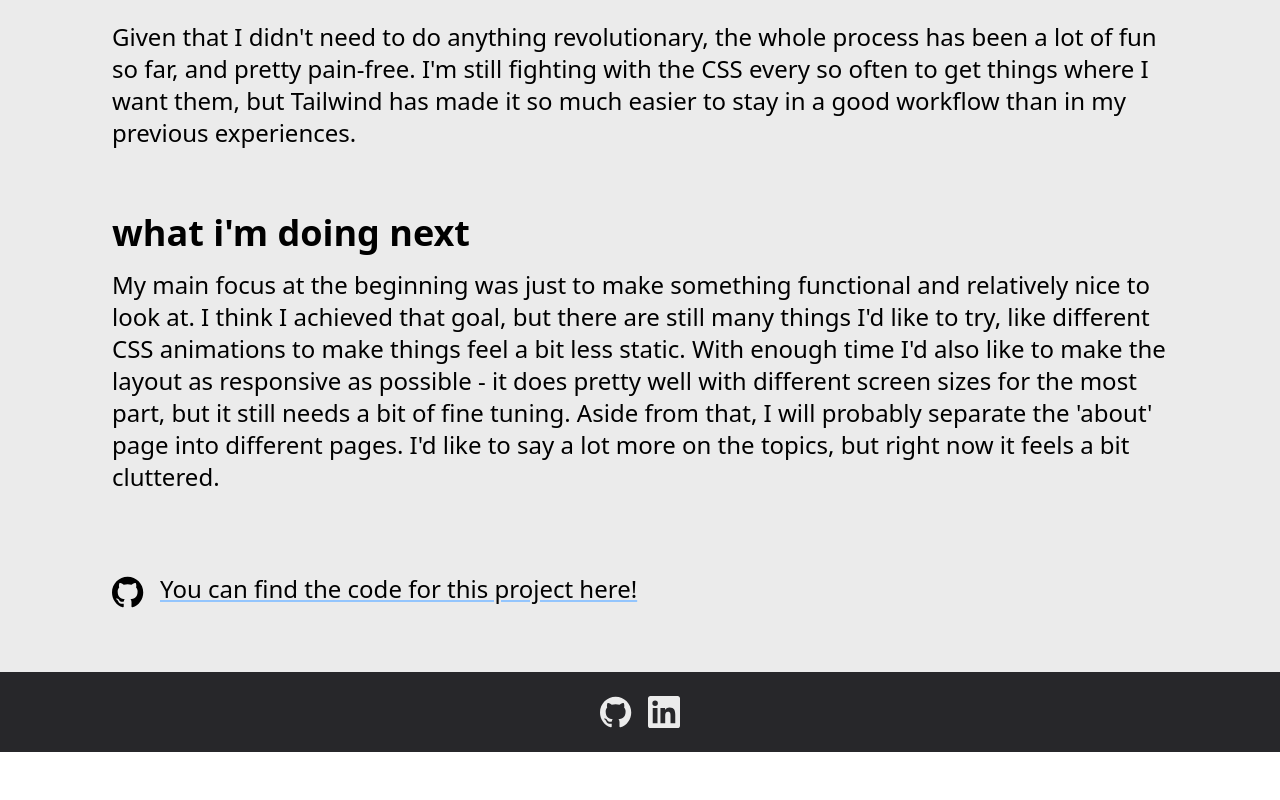
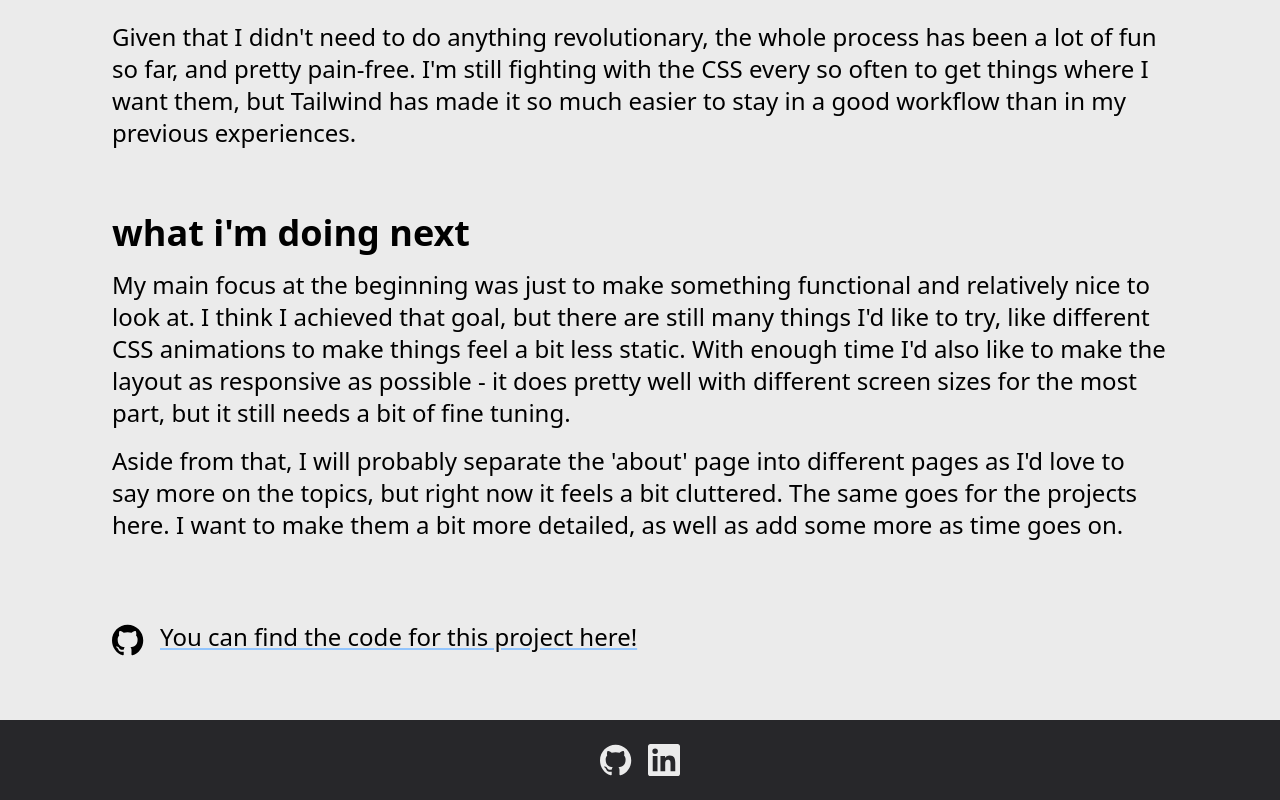
Before and after one commit to dvidbowman/dbowonline, a Next.js app: page /projects/webdev in a window 1280 px wide. Shown: the part 1476-2276 px from the top of the page. Before the commit the page ends 2228 px from the top, so only its background shows below. Built offline with nearby package versions, Linux system fonts and the light colour scheme.

Commit message:
removed no-unescaped-entities rule for now

```diff
--- a/src/components/layout/navbar/Navbar.tsx
+++ b/src/components/layout/navbar/Navbar.tsx
@@ -1,5 +1,3 @@
-import Image from "next/image";
-import Logo from "../../../../public/Logo.jpg";
 import Link from "next/link";
 import IconMenu from "~/icons/IconMenu";
 import IconClose from "~/icons/IconClose";
@@ -54,8 +52,8 @@ export const Navbar: React.FC = () => {
       <div
         className={
           navMenuOpen
-            ? "fixed left-0 top-24 h-screen w-full bg-[#dbdbdb] bg-scroll px-14 pt-8 duration-300 ease-in md:hidden"
-            : "fixed left-[-100%] top-24 w-full px-14 pt-8 duration-300 ease-in"
+            ? "fixed left-0 h-screen w-full bg-[#dbdbdb] px-14 pt-8 duration-300 ease-in md:hidden"
+            : "fixed left-[-100%] h-screen w-full px-14 pt-8 duration-300 ease-in"
         }
       >
         <div className="flex w-full items-center justify-end">
--- a/src/pages/aboutme.tsx
+++ b/src/pages/aboutme.tsx
@@ -8,7 +8,6 @@ import profilePicture from "../../public/profile.jpg";
 import coursework from "../../public/alevelcourseworksc.png";
 import mournes from "../../public/mournes.jpg";
 import davidMournes from "../../public/davidmournes.jpg";
-import davidAtlas from "../../public/atlas.jpg";
 import toubkalSummit from "../../public/toubkalsummit.jpg";
 import atlasOne from "../../public/atlasone.png";
 import atlasTwo from "../../public/atlastwo.png";
--- a/src/pages/index.tsx
+++ b/src/pages/index.tsx
@@ -77,7 +77,7 @@ export default function Home() {
                       dissertation
                     </h1>
                     <p className="pt-3 text-slight-off-white">
-                      My final year project at university: an Android mobile
+                      My final year project at university; an Android mobile
                       application written in Java, using OpenCV for scientific
                       analysis of images
                     </p>
@@ -93,8 +93,8 @@ export default function Home() {
                       this website
                     </h1>
                     <p className="pt-3 text-slight-off-white">
-                      I built this website myself using Next.js, Tailwind and
-                      TypeScript.
+                      I built this website myself using Next.js, Tailwind CSS
+                      and TypeScript.
                     </p>
                   </div>
                 </Link>
--- a/src/pages/projects.tsx
+++ b/src/pages/projects.tsx
@@ -25,7 +25,7 @@ const MyProjects: NextPage = () => {
             </Link>
 
             <p className="text-xl font-light md:text-3xl">
-              my final year project at university: an android mobile application
+              My final year project at university; an Android mobile application
               used to support the colorimetric analysis of "smart wound
               dressings" developed by the QUB chemistry department
             </p>
@@ -38,7 +38,7 @@ const MyProjects: NextPage = () => {
             </Link>
             <p className="text-xl font-light md:text-3xl">
               I created this website from scratch using Next.js and Tailwind
-              css, written in TypeScript
+              CSS, written in TypeScript
             </p>
           </div>
         </section>
--- a/src/pages/projects/dissertation.tsx
+++ b/src/pages/projects/dissertation.tsx
@@ -94,10 +94,10 @@ const Dissertation: NextPage = () => {
                 a near-endless list of problems; how will it know where the
                 bandage is? What effect will lighting have on the analysis? Are
                 different cameras going to change results? It soon became clear
-                that I started this project aiming a bit too high, so the focus
-                was retargeted to research. Let's instead make a very basic app
-                that has some primary functions with the goal of analysing the
-                lighting's effect on results.
+                that I would have to focus more on researching the problem
+                before I could create a robust solution. Let's instead make a
+                very basic app that has some primary functions with the goal of
+                analysing the lighting's effect on results.
               </p>
               <p className="pt-4">
                 I got the basic bandage detection to work after some wrestling
--- a/src/pages/projects/webdev.tsx
+++ b/src/pages/projects/webdev.tsx
@@ -121,7 +121,7 @@ const WebDev: NextPage = () => {
               <h1 className="text-2xl font-semibold md:text-4xl">
                 what i'm doing next
               </h1>
-              <p className="py-4">
+              <p className="pt-4">
                 My main focus at the beginning was just to make something
                 functional and relatively nice to look at. I think I achieved
                 that goal, but there are still many things I'd like to try, like
@@ -129,9 +129,13 @@ const WebDev: NextPage = () => {
                 With enough time I'd also like to make the layout as responsive
                 as possible - it does pretty well with different screen sizes
                 for the most part, but it still needs a bit of fine tuning.
+              </p>
+              <p className="py-4">
                 Aside from that, I will probably separate the 'about' page into
-                different pages. I'd like to say a lot more on the topics, but
-                right now it feels a bit cluttered.
+                different pages as I'd love to say more on the topics, but right
+                now it feels a bit cluttered. The same goes for the projects
+                here. I want to make them a bit more detailed, as well as add
+                some more as time goes on.
               </p>
             </div>
             <div className="py-16">
```
Also changed, not shown: .eslintrc.cjs.
